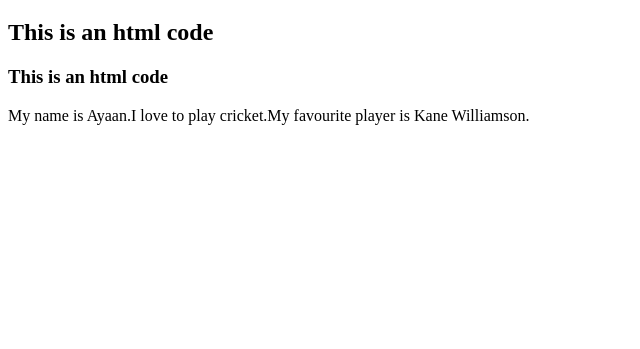
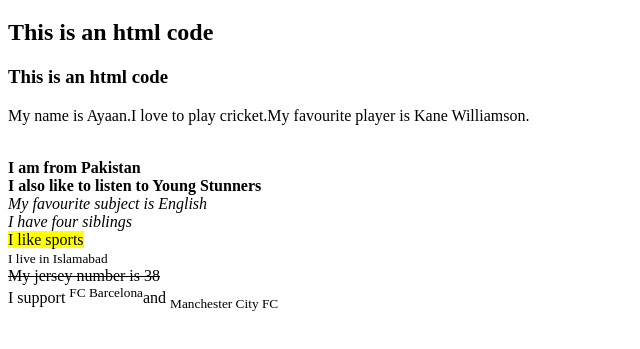
Before and after one commit to Ayaan38/HTML-elements, a plain HTML site: page index.html in a window 1280 px wide. Shown: the part 87-436 px from the top of the page, without its empty margins (0-640 px from the left). Drawn offline with Linux system fonts and the light colour scheme.

Commit message:
Add files via upload

```diff
--- a/index.html
+++ b/index.html
@@ -8,6 +8,16 @@
         <h2>This is an html code</h2>
         <h3>This is an html code</h3>
 
-        <p>My name is Ayaan.I love to play cricket.My favourite player is Kane Williamson.</p>
+        <p>My name is Ayaan.I love to play cricket.My favourite player is Kane Williamson.</p><br>
+        <b>I am from Pakistan</b><br>
+        <strong>I also like to listen to Young Stunners</strong><br>
+        <i>My favourite subject is English</i><br>
+        <em>I have four siblings</em><br>
+        <mark>I like sports</mark><br>
+        <small>I live in Islamabad</small><br>
+        <del>My jersey number is 38</del><br>
+        I support <sup>FC Barcelona</sup>and <sub>Manchester City FC</sub>
+
+
     </body>
 </html>
```
